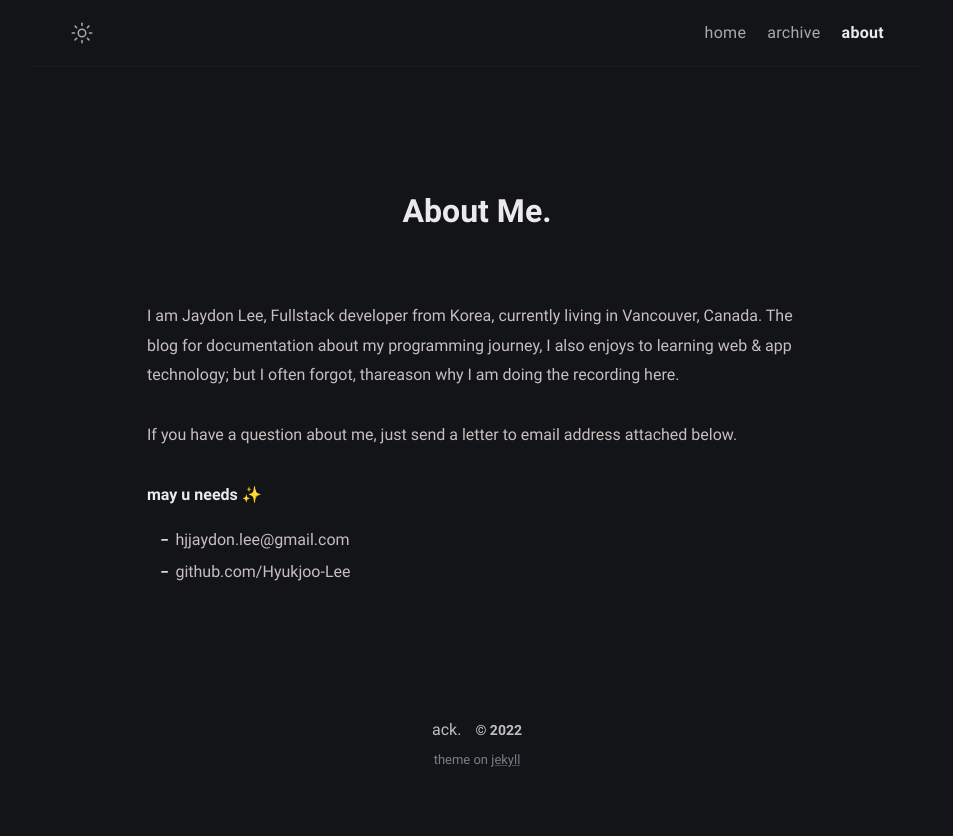
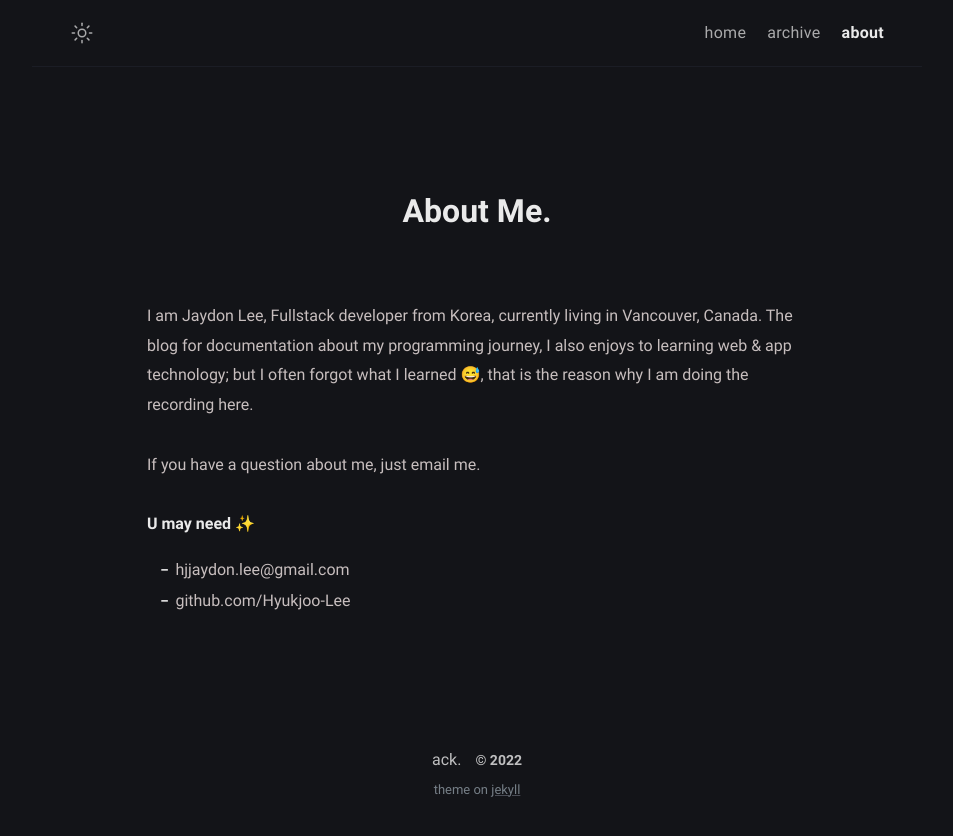
Before and after one commit to Hyukjoo-Lee/Hyukjoo-Lee.github.io, a Jekyll site: the page built from about.md, in a window 1280 px wide. Shown: the top 836 px of the page, without its empty margins (163-1116 px from the left). Built offline with Jekyll 4.4.1, drawn with Linux system fonts in a browser that asks for light colours.

Commit message:
final pages edited

```diff
--- a/about.md
+++ b/about.md
@@ -6,11 +6,11 @@ excerpt: Hello peeps, I'm student of computer science from South Korea, living i
 comments: false
 ---
 
-I am Jaydon Lee, Fullstack developer from Korea, currently living in Vancouver, Canada. The blog for documentation about my programming journey, I also enjoys to learning web & app technology; but I often forgot, thareason why I am doing the recording here.
+I am Jaydon Lee, Fullstack developer from Korea, currently living in Vancouver, Canada. The blog for documentation about my programming journey, I also enjoys to learning web & app technology; but I often forgot what I learned 😅, that is the reason why I am doing the recording here.
 
-If you have a question about me, just send a letter to email address attached below.
+If you have a question about me, just email me.
 
-**may u needs ✨**
+**U may need ✨**
 
 - {{ site.author.email }}
 - github.com/{{ site.author.github }}
```
